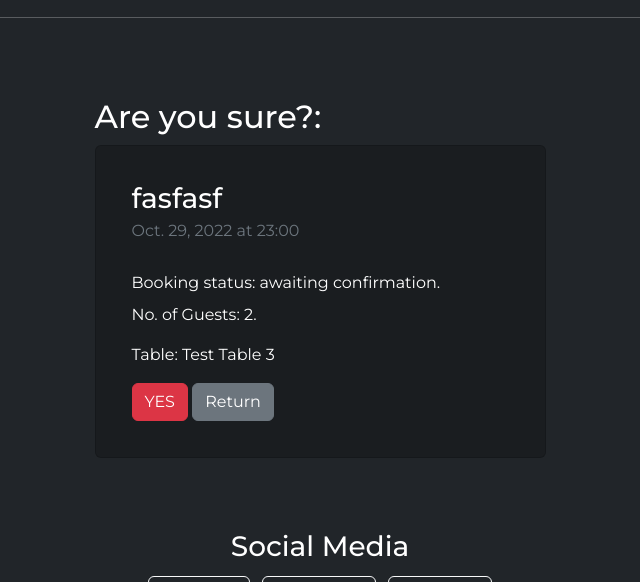
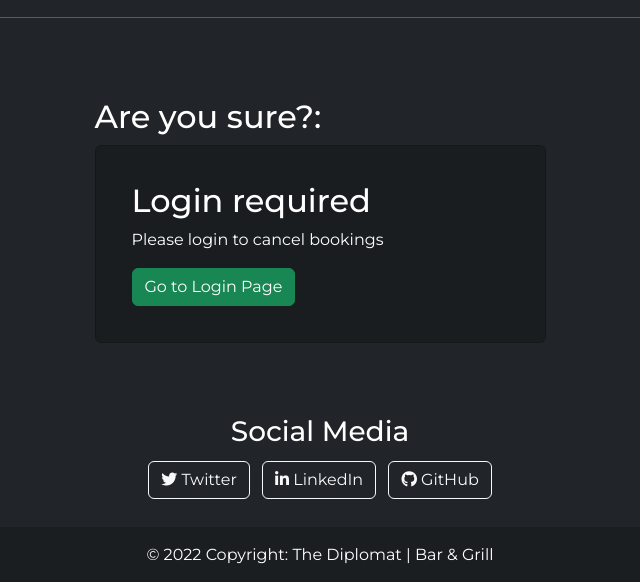
Before and after one commit to ArronBeale/CI_PP4_the_diplomat, a Django app: page /cancel_booking/13 in a window 1280 px wide. Shown: the part 339-921 px from the top of the page, without its empty margins (320-960 px from the left). Run offline with Django 3.2, Linux system fonts and the light colour scheme; data comes from the database, SQL or seed files in the repository; both versions use the stored data as it was after the commit; parts of the project's set-up code (start-up, migrations or seed data) failed here and were passed over; some libraries are stand-ins or nearby versions.

Commit message:
Add code to edit_bookings.html to only display to logged in users

```diff
--- a/bookings/templates/bookings/cancel_booking.html
+++ b/bookings/templates/bookings/cancel_booking.html
@@ -15,6 +15,15 @@
                 <h2>Are you sure?:</h2>
                 <div class="card mb-5">
                     <div class="card-body">
+                        <!-- Display if user is not logged in -->
+                        {% if not user.is_authenticated %}
+                        <h2>Login required</h2>
+                        <p>Please login to cancel bookings</p>
+                        <button class="btn btn-success" type="submit"><a href="{% url 'account_login' %}">Go to Login
+                                Page</a></button>
+                        {% else %}
+                        <!-- Display form if user is logged in-->
+                        {% if user.is_authenticated %}
                         <h3 class="card-title">{{ booking.name }}</h3>
                         <p class="card-subtitle mb-2 text-muted">{{ booking.requested_date }} at
                             {{ booking.requested_time }}</p><br>
@@ -26,6 +35,8 @@
                             <button class="btn btn-danger" type="submit">YES</button>
                             <a href="{% url 'booking_list' %}" class="btn btn-secondary">Return</a>
                         </form>
+                        {% endif %}
+                        {% endif %}
                     </div>
                 </div>
             </div>
```
Also changed, not shown: db.sqlite3.
